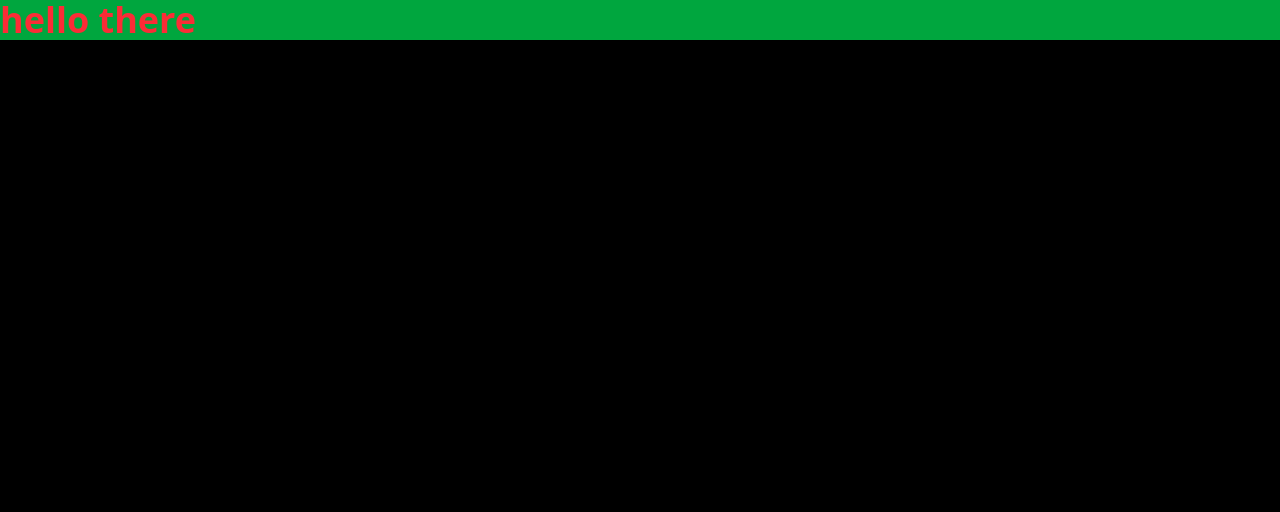
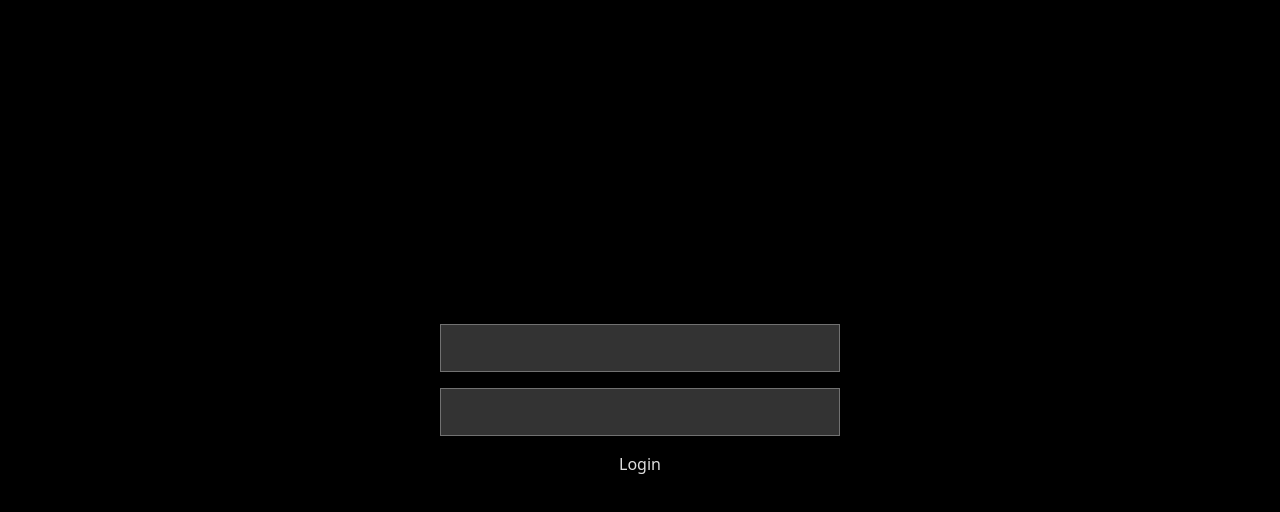
Before and after one commit to MichaelDresler/solo-together, a React (Vite) app in the folder client/: page /login in a window 1280 px wide. Shown: the top 512 px of the page. Built offline with nearby package versions, Linux system fonts and the light colour scheme.

Commit message:
feature: added login logic on homepage

```diff
--- a/client/src/layout/RootLayout.jsx
+++ b/client/src/layout/RootLayout.jsx
@@ -2,7 +2,7 @@ import { Outlet } from "react-router-dom";
 
 export default function RootLayout(){
     return(
-        <div className="bg-green-600">
+        <div className="">
             <Outlet/>
         </div>
     )
--- a/client/src/pages/Login.jsx
+++ b/client/src/pages/Login.jsx
@@ -1,7 +1,55 @@
+import { useState } from "react";
+
 export default function Login() {
+  const [loading, setLoading] = useState(false);
+
+  const handleSubmit = async (e) => {
+    e.preventDefault();
+    const formData = new FormData(e.target);
+
+    const loginInfo = {
+      username: formData.get("username"),
+      password: formData.get("password"),
+    };
+    try {
+      const res = await fetch("http://localhost:5001/api/auth/login", {
+        method: "POST",
+        headers: {
+          "Content-Type": "application/json",
+        },
+        body: JSON.stringify(loginInfo),
+      });
+      const data = await res.json();
+      if (!res.ok) {
+        throw new Error(data.error);
+      }
+      localStorage.setItem("token", data.token);
+      console.log("logged in:", data.user);
+    } catch (err) {
+      console.error(err.message);
+    }
+
+      setLoading(false);
+  };
+
   return (
-    <div>
-      <div className="text-4xl text-red-500 font-bold ">hello there</div>
+    <div className="flex  items-center justify-center h-screen">
+      <form className="flex flex-col gap-4" onSubmit={handleSubmit}>
+        <input
+          name="username"
+          type="text"
+          className="w-100 h-12 bg-white/20 border border-white/30"
+        />
+        <input
+          type="text"
+          name="password"
+          className="w-100 h-12 bg-white/20 border border-white/30"
+        />
+
+        <button disabled={loading} type="submit">
+          {loading ? "Logging in..." : "Login"}
+        </button>
+      </form>
     </div>
-
-  )}
+  );
+}
```
